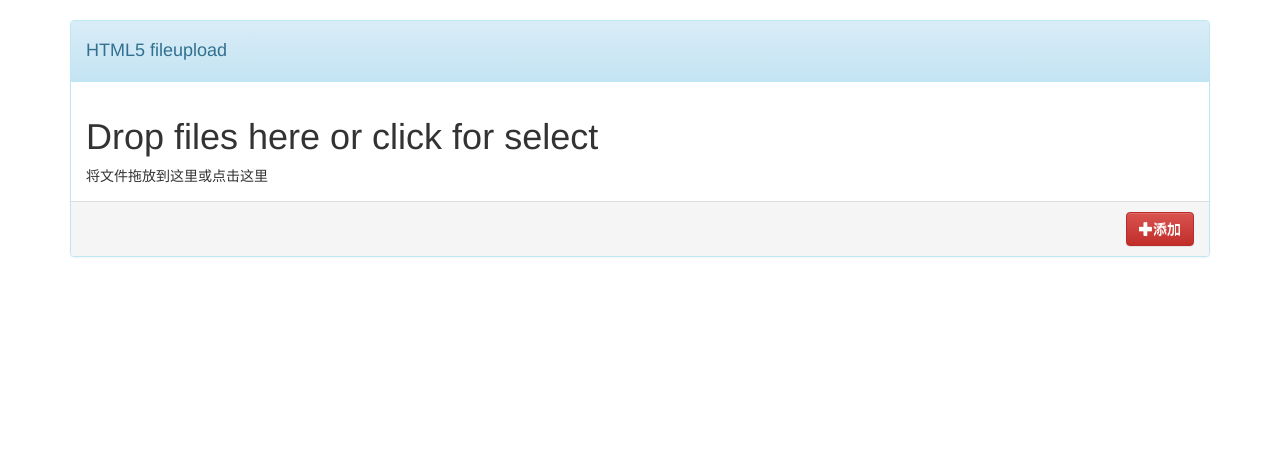
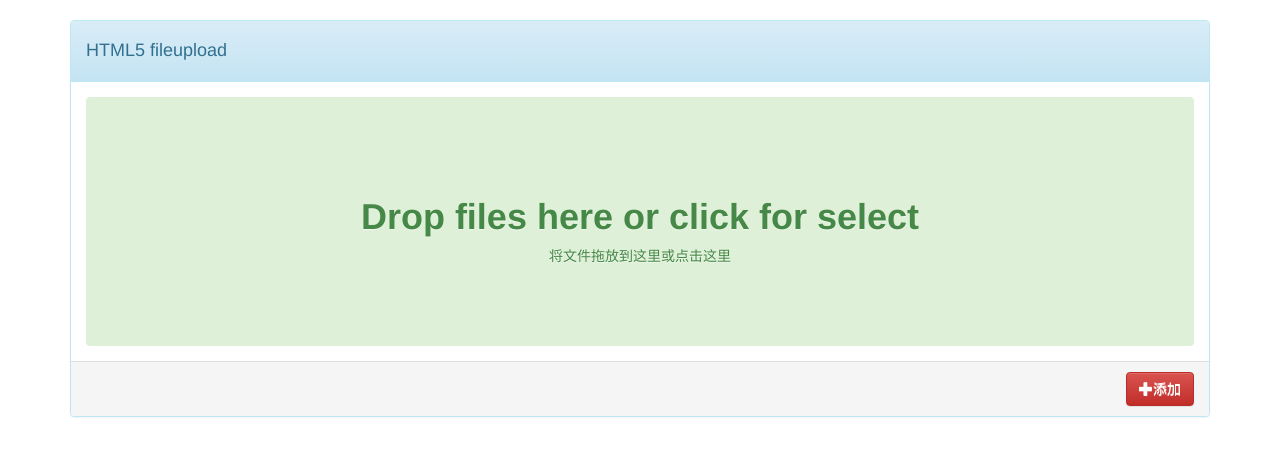
Before and after one commit to CCLooMi/FileServer, a plain HTML site: page WebContent/index.html in a window 1280 px wide. Drawn offline with Linux system fonts and the light colour scheme.

Commit message:
增加拖放样式
增加拖放样式

```diff
--- a/WebContent/css/fileupload.css
+++ b/WebContent/css/fileupload.css
@@ -34,3 +34,17 @@ table {
     max-height: 600px;
     overflow-y: auto;
 }
+.drop-zone {
+    background-color: #dff0d8;
+    border-color: #d6e9c6;
+    color: #468847;
+    border-radius: 4px;
+    padding: 80px;
+    vertical-align: middle;
+    text-align: center;
+    text-shadow: 0 1px 0 rgba(255, 255, 255, 0.5);
+}
+.drop-zone h1 {
+    font-family: inherit;
+    font-weight: bold;
+}
```
